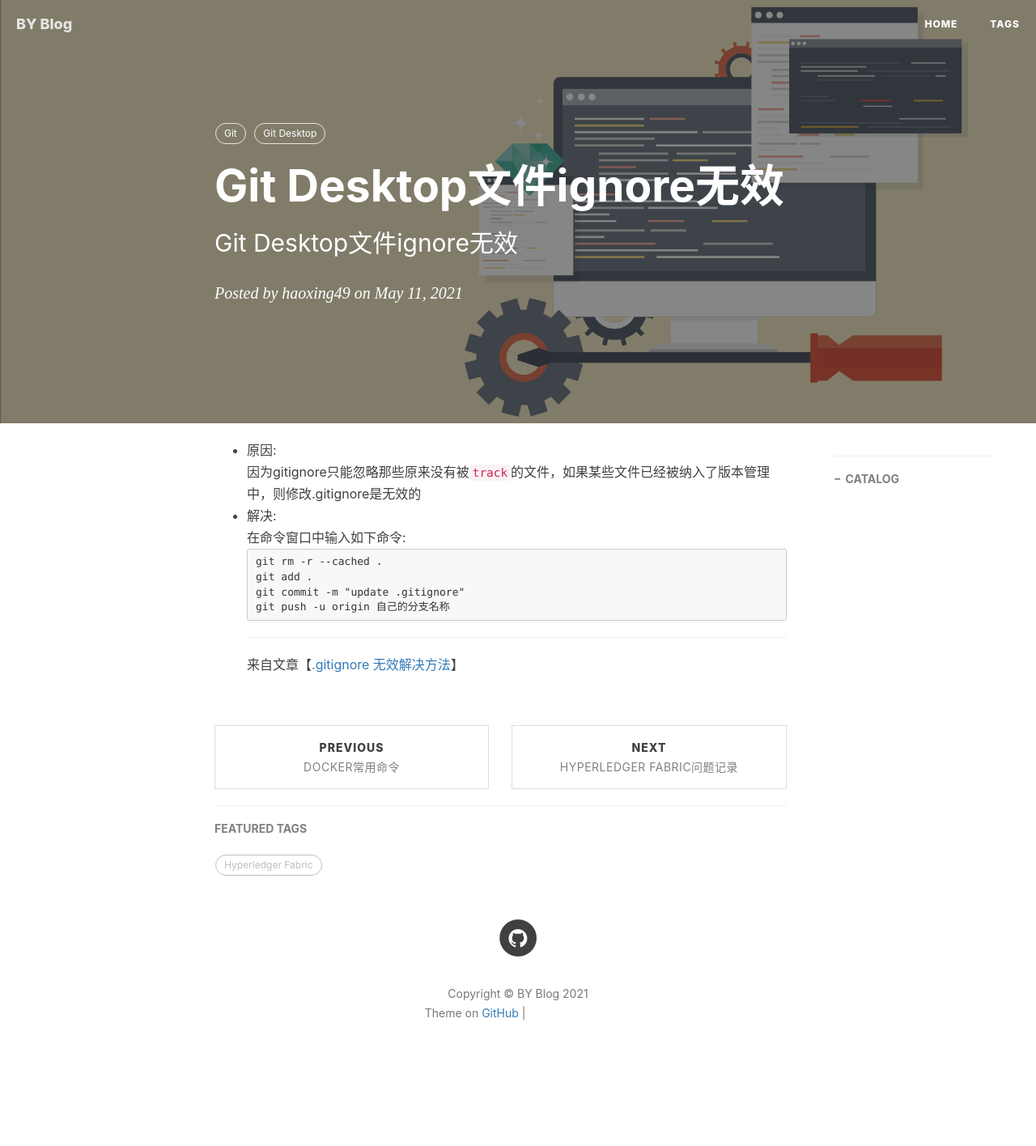
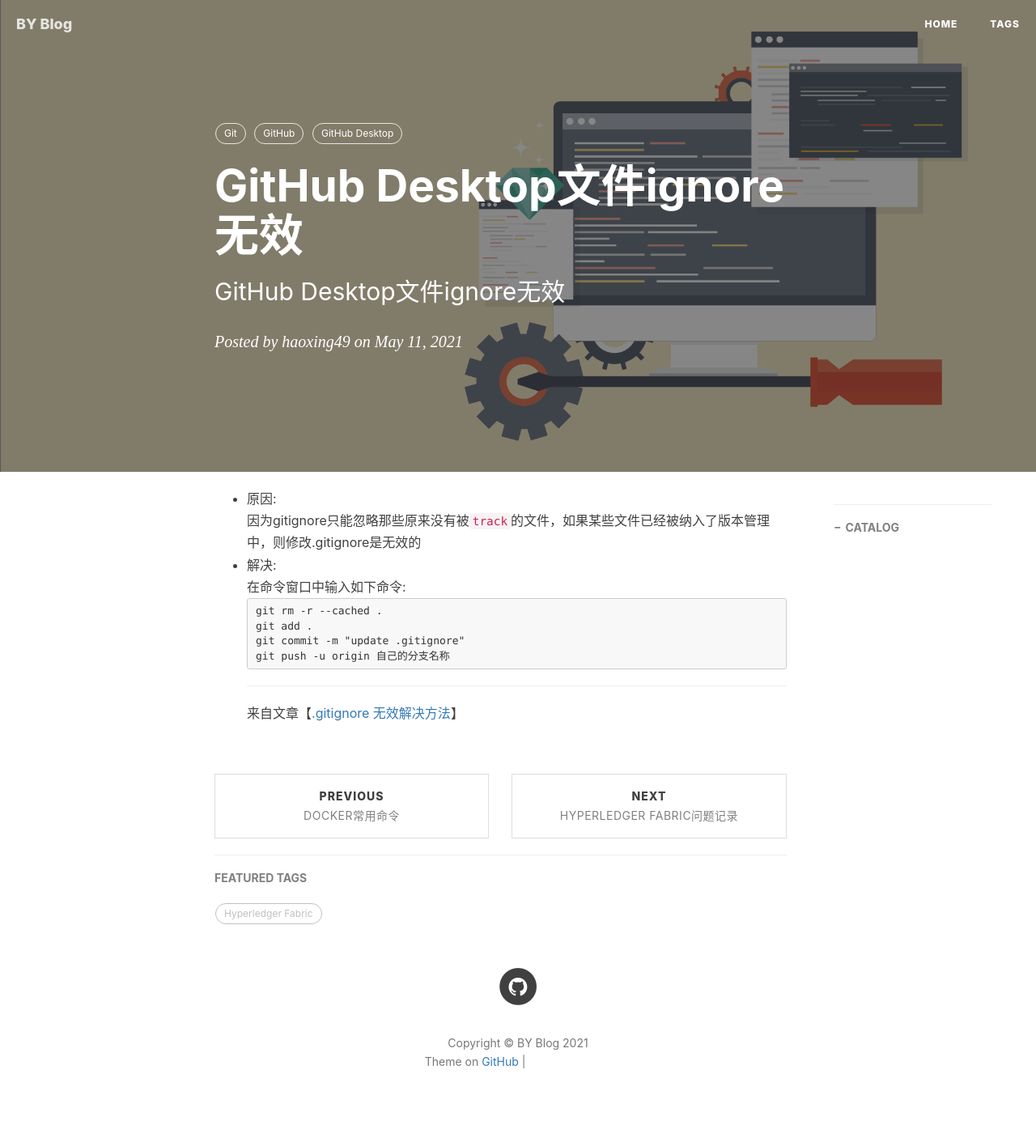
Before and after one commit to haoxing49/haoxing49.github.io, a Jekyll site: the page built from _posts/2021-05-11-GitHub Desktop文件ignore无效.md, in a window 1280 px wide. Shown: the whole page at 81% size. Built offline with Jekyll 4.4.1, drawn with Linux system fonts in a browser that asks for light colours; nearby versions of some CDN libraries; comment, search, counter and statistics services are not loaded; before the commit the page ends 1356 px from its top, so only the background shows below that; grey boxes are pictures that could not be loaded.

Commit message:
update post tag

```diff
--- a/_posts/2021-05-11-Git Desktop文件ignore无效.md
+++ b/_posts/2021-05-11-GitHub Desktop文件ignore无效.md
@@ -1,14 +1,15 @@
 ---
 layout:     post
-title:      Git Desktop文件ignore无效
-subtitle:   Git Desktop文件ignore无效
+title:      GitHub Desktop文件ignore无效
+subtitle:   GitHub Desktop文件ignore无效
 date:       2021-05-11
 author:     haoxing49
 header-img: img/post-bg-debug.png
 catalog: true
 tags:
     - Git
-    - Git Desktop
+    - GitHub
+    - GitHub Desktop
 ---
 - 原因:<br/>
 因为gitignore只能忽略那些原来没有被`track`的文件，如果某些文件已经被纳入了版本管理中，则修改.gitignore是无效的
```
